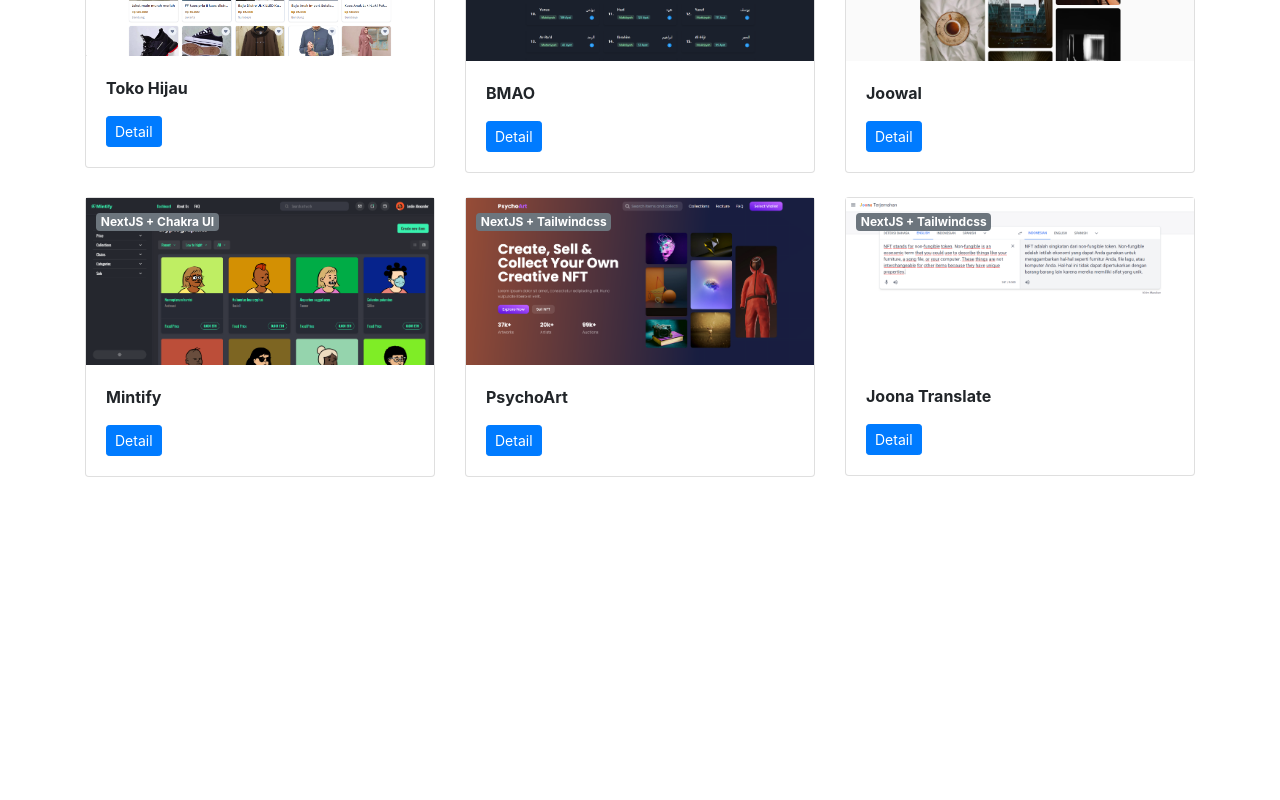
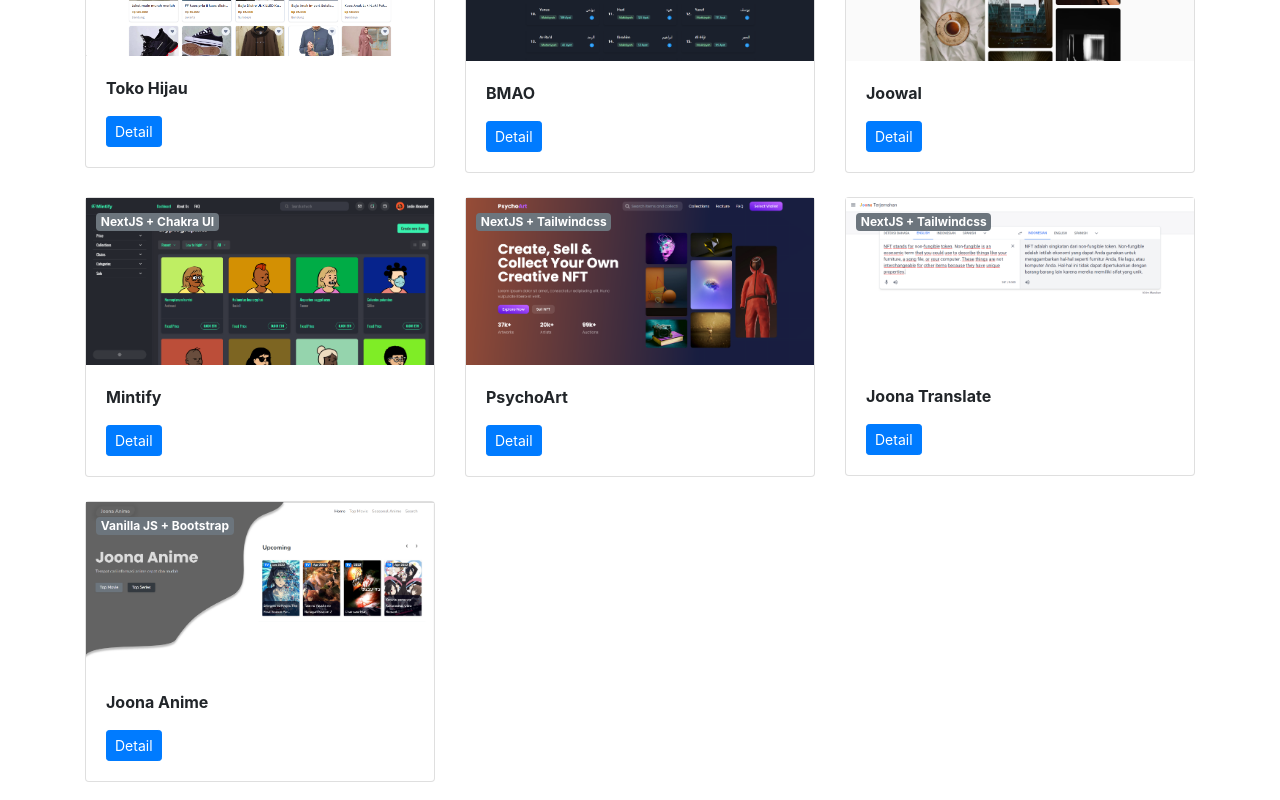
Before and after one commit to joonacode/simple-portfolio-website, a React (Create React App) app: page / in a window 1280 px wide. Shown: the part 1784-2584 px from the top of the page. Before the commit the page ends 2333 px from the top, so only its background shows below. Built offline with nearby package versions, Linux system fonts and the light colour scheme.

Commit message:
add joonaanime

```diff
--- a/src/assets/index.js
+++ b/src/assets/index.js
@@ -24,7 +24,10 @@ import IMGMintify from './images/mintify.png';
 import IMGPsycho from './images/psycho.png';
 import IMGTranslate from './images/translate.png';
 
+import IMGJoonaAnime from './images/joonaanime.png';
+
 export {
+  IMGJoonaAnime,
   IMGBmao,
   IMGJoowal,
   IMGMintify,
--- a/src/data.js
+++ b/src/data.js
@@ -20,6 +20,7 @@ import {
   IMGMintify,
   IMGPsycho,
   IMGTranslate,
+  IMGJoonaAnime,
 } from './assets';
 
 const projects = [
@@ -248,6 +249,16 @@ const projects = [
     tags: ['NextJS', 'Tailwindcss'],
     type: 'Individu',
   },
+  {
+    name: 'Joona Anime',
+    image: IMGJoonaAnime,
+    madeWith: 'Vanilla JS + Bootstrap',
+    demo: 'https://joona-anime.web.app/',
+    github: 'https://github.com/joonacode/Joona-Anime',
+    description: 'Website sederhana untuk mencari anime',
+    tags: ['Vanilla JS', 'Bootstrap'],
+    type: 'Individu',
+  },
 ];
 
 export default projects;
```
Also changed, not shown: src/assets/images/joonaanime.png (added).
